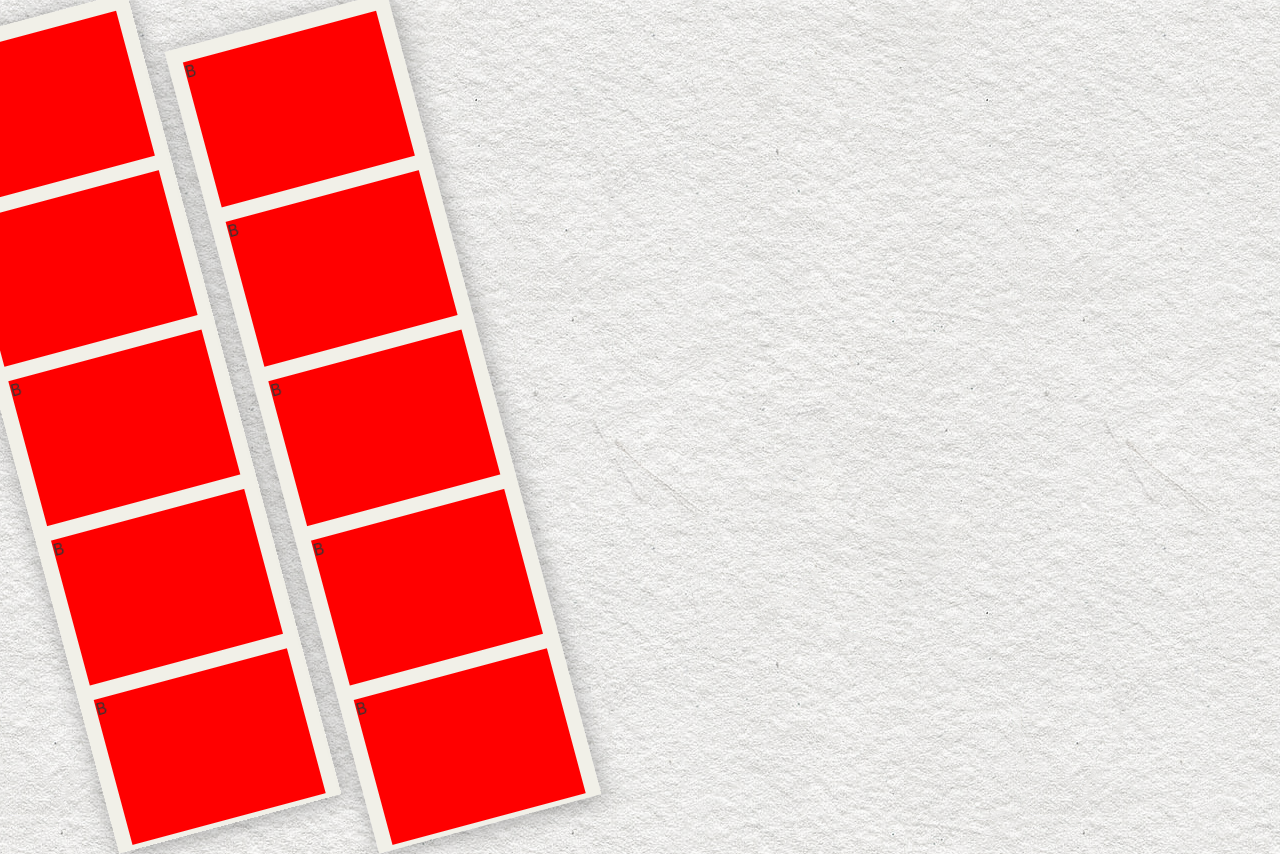
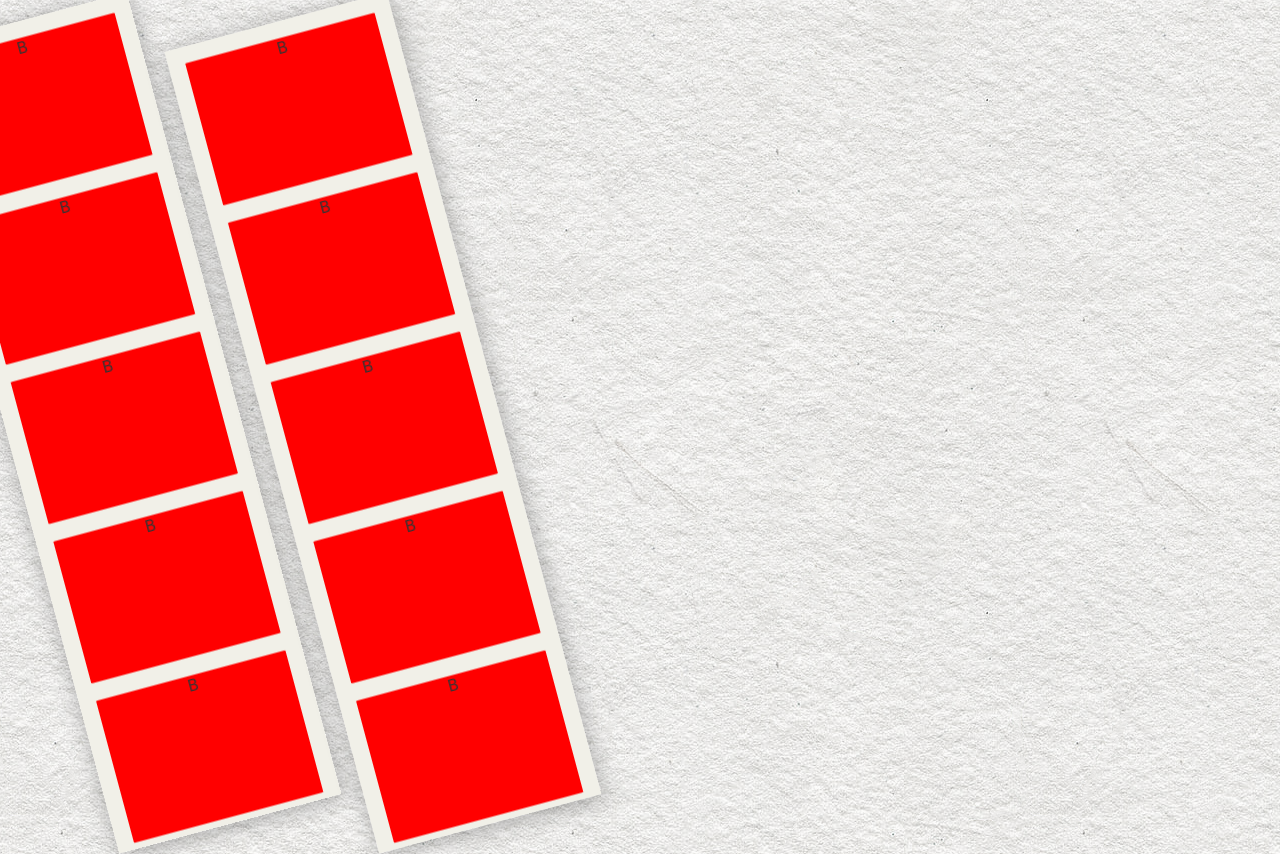
Before and after one commit to featherbear/filmstrip-messages, a Svelte app: page / in a window 1280 px wide. Both pictures are taken after a click on the button "Open". Built offline with nearby package versions, Linux system fonts and the light colour scheme.

Commit message:
Tile hover effect

```diff
--- a/src/Tile.svelte
+++ b/src/Tile.svelte
@@ -1,12 +1,22 @@
 <style>
-div {
+.tile {
     width: 100%;
     min-height: 150px;
     background-color: red;
     cursor: pointer;
+
+    transform: scale(0.98);
+    transition: transform 0.2s;
+
+    text-align: center;
+    border-radius: 1px;
+}
+
+.tile:hover {
+    transform: scale(1.0);
 }
 
 </style>
-<div>
+<div class="tile">
 B
 </div>
```
